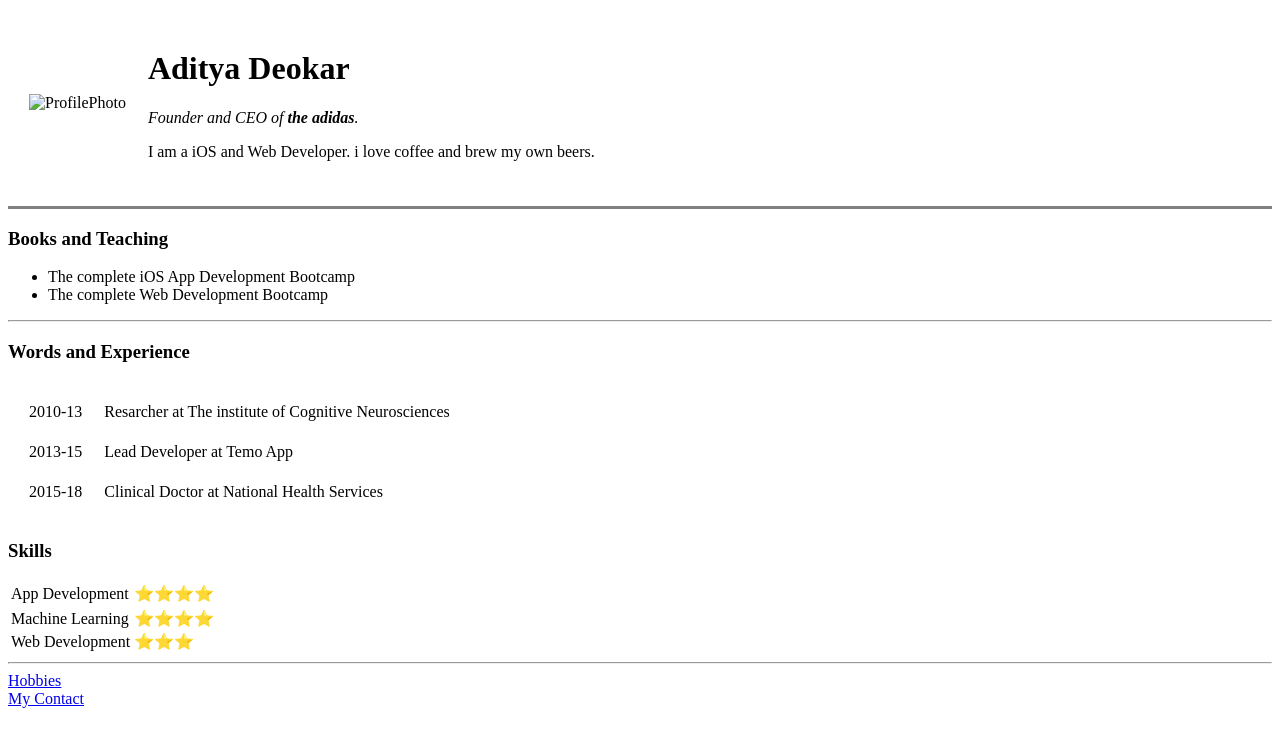
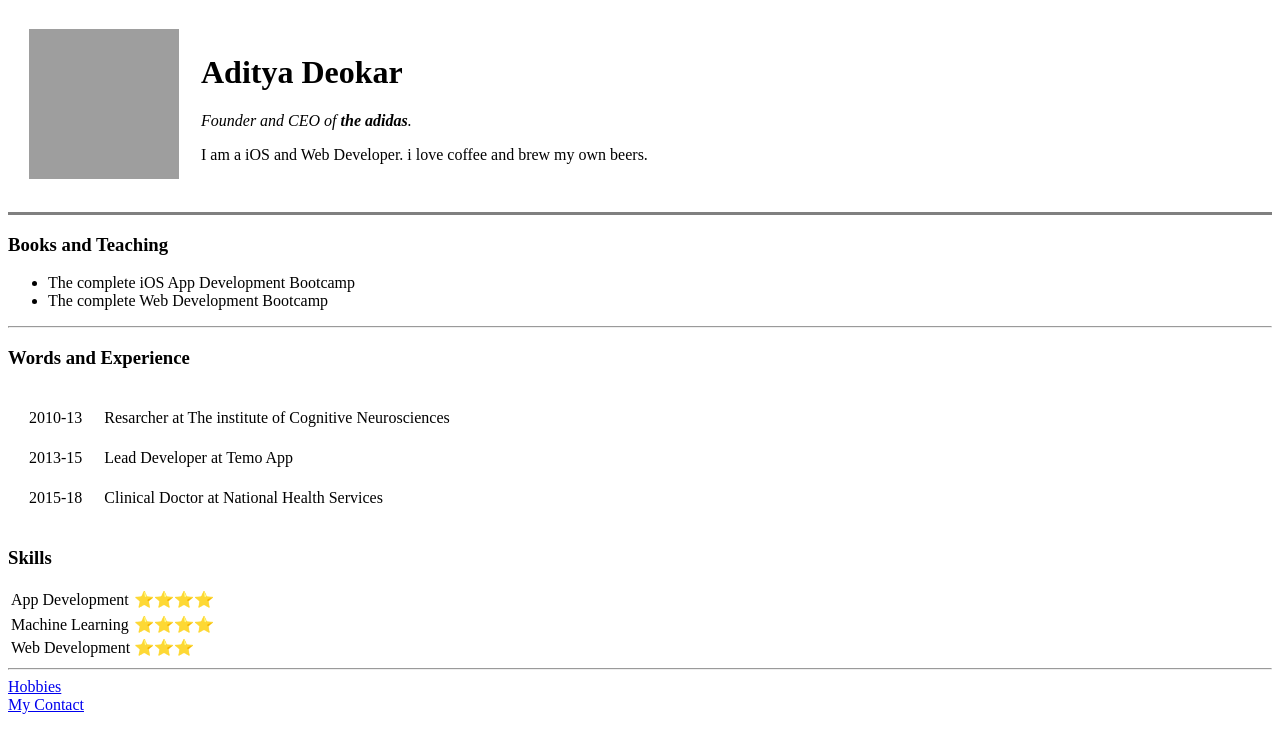
Before and after one commit to Adiii99/CV, a plain HTML site: page index.html in a window 1280 px wide. Drawn offline with Linux system fonts and the light colour scheme; the site is published under a folder, as on GitHub Pages, so addresses that start at the root find nothing.

Commit message:
Update index.html

```diff
--- a/index.html
+++ b/index.html
@@ -9,7 +9,7 @@
 <body>
     <table cellspacing="20">
         <tr>
-            <td><img src="/image-modified.png" alt="ProfilePhoto" height="150" width="150"></td>
+            <td><img src="image-modified.png" alt="ProfilePhoto" height="150" width="150"></td>
             <td><h1>Aditya Deokar</h1>
                 <p><em>Founder and CEO of <strong>the adidas</strong>.</em></p>
                 <p>I am a iOS and Web Developer. i love coffee and brew my own beers.</p>
```
